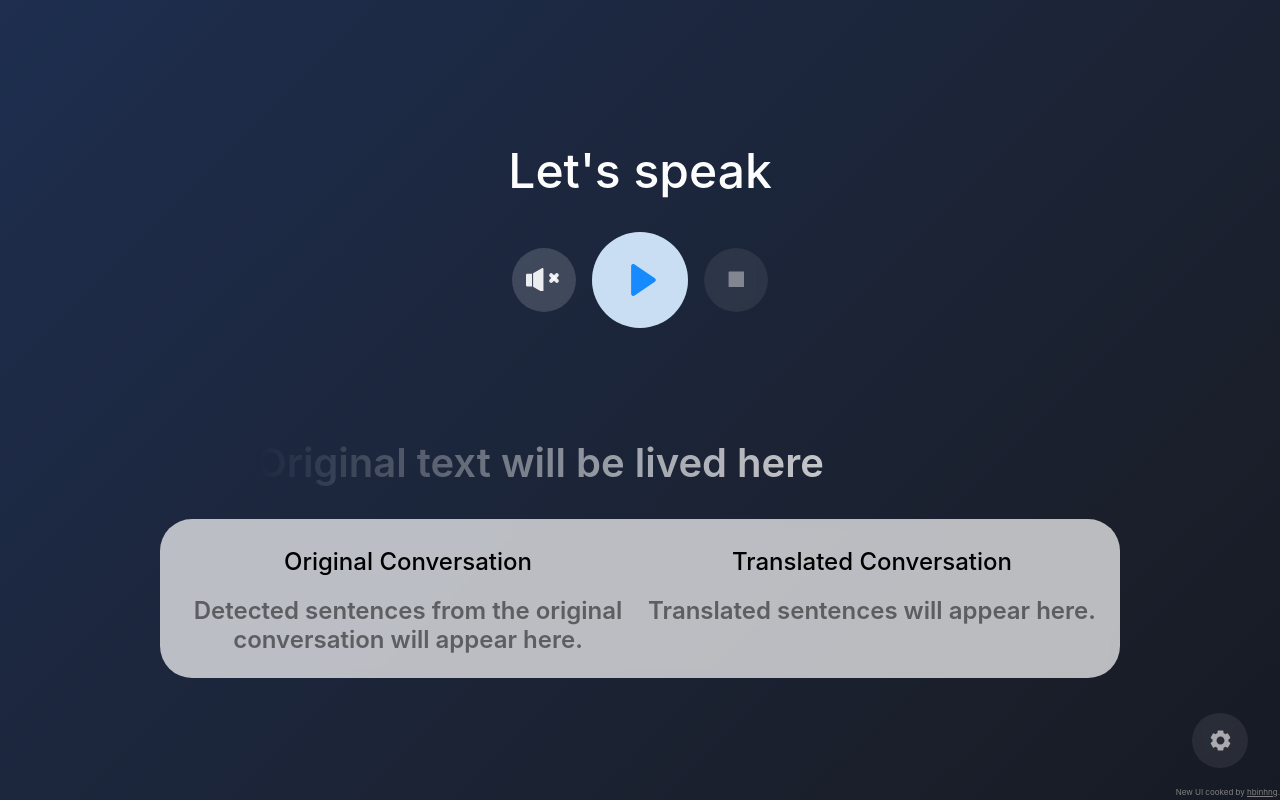
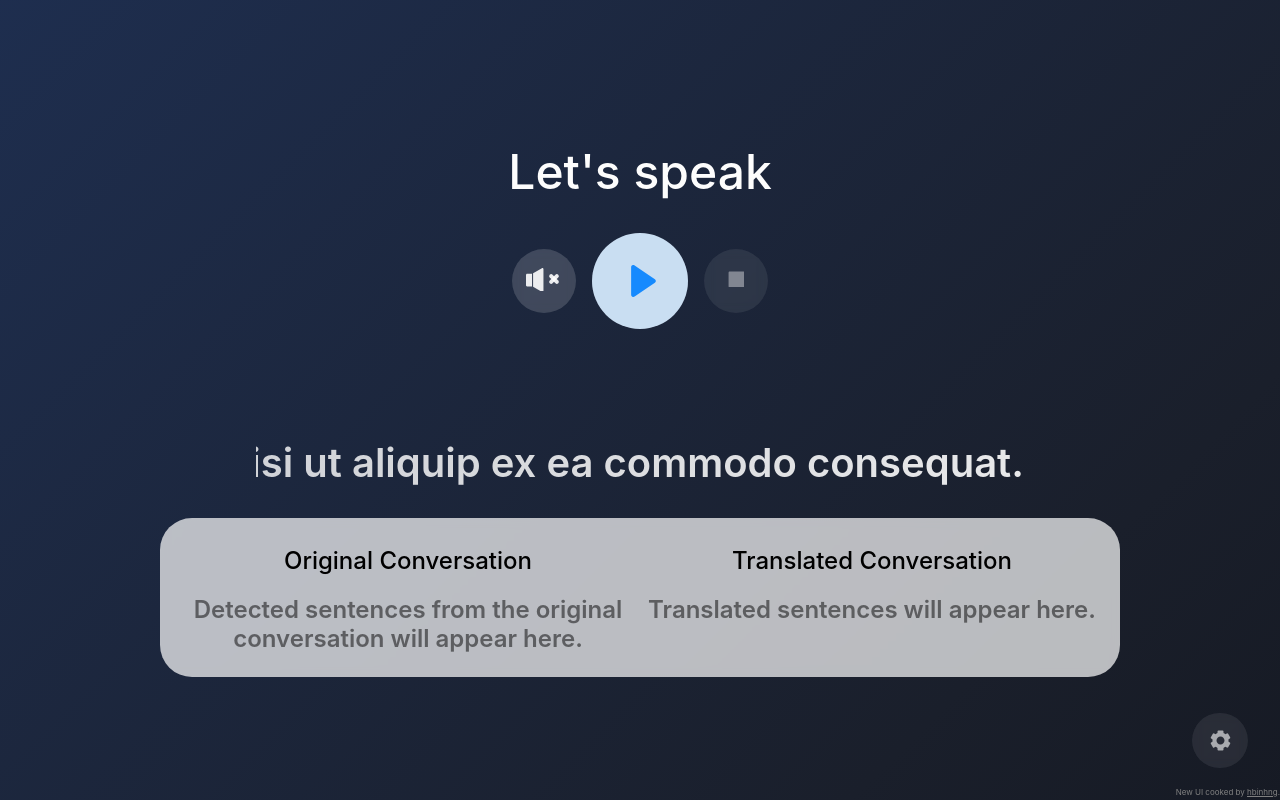
Before and after one commit to pvonsite/RainbowSTS, a Flask app: page / in a window 1280 px wide. Run offline with Flask 3, Linux system fonts and the light colour scheme.

Commit message:
fix(ui/text): Fix static live text, overflowing full sentence dialogs

```diff
--- a/templates/components/main/text.html
+++ b/templates/components/main/text.html
@@ -5,13 +5,21 @@
     overflow: hidden;
   }
 
-  #text .text {
+  #text .running-text-container {
+    width: 80%;
+    height: 3rem;
+    overflow: hidden;
+    position: relative;
+  }
+
+  #text .running-text {
+    position: absolute;
+    top: 0;
+    right: 0;
     font-size: 2.5rem;
     font-weight: 600;
     color: transparent;
-    overflow: hidden;
     background: rgba(255, 255, 255, 1);
-    width: 80%;
     background: linear-gradient(
       90deg,
       rgba(255, 255, 255, 0) 0%,
@@ -39,6 +47,8 @@
     padding-bottom: 1rem;
     padding-left: 0.5rem;
     padding-right: 0.5rem;
+    max-height: 30vh;
+    overflow-y: auto;
   }
 
   #text .convo span[role="placeholder"] {
@@ -51,8 +61,13 @@
 </style>
 
 <div id="text" class="flex flex-column align-center">
-  <div id="original-text" class="text" data-kind="original">
-    Original text will be lived here
+  <div class="running-text-container">
+    <div id="original-text" class="running-text" data-kind="original">
+      Lorem ipsum dolor sit amet, consectetur adipiscing elit, sed do eiusmod
+      tempor incididunt ut labore et dolore magna aliqua. Ut enim ad minim
+      veniam, quis nostrud exercitation ullamco laboris nisi ut aliquip ex ea
+      commodo consequat.
+    </div>
   </div>
 
   <div class="fullsentence flex glassy">
@@ -98,8 +113,10 @@
     );
 
     state.addEventListener(
-        "originalTextChanged",
-        () => (originalConversation.textContent = state.originalText || ORIGINAL_PLACEHOLDER),
+      "originalTextChanged",
+      () =>
+        (originalConversation.textContent =
+          state.originalText || ORIGINAL_PLACEHOLDER),
     );
 
     state.addEventListener(
```
